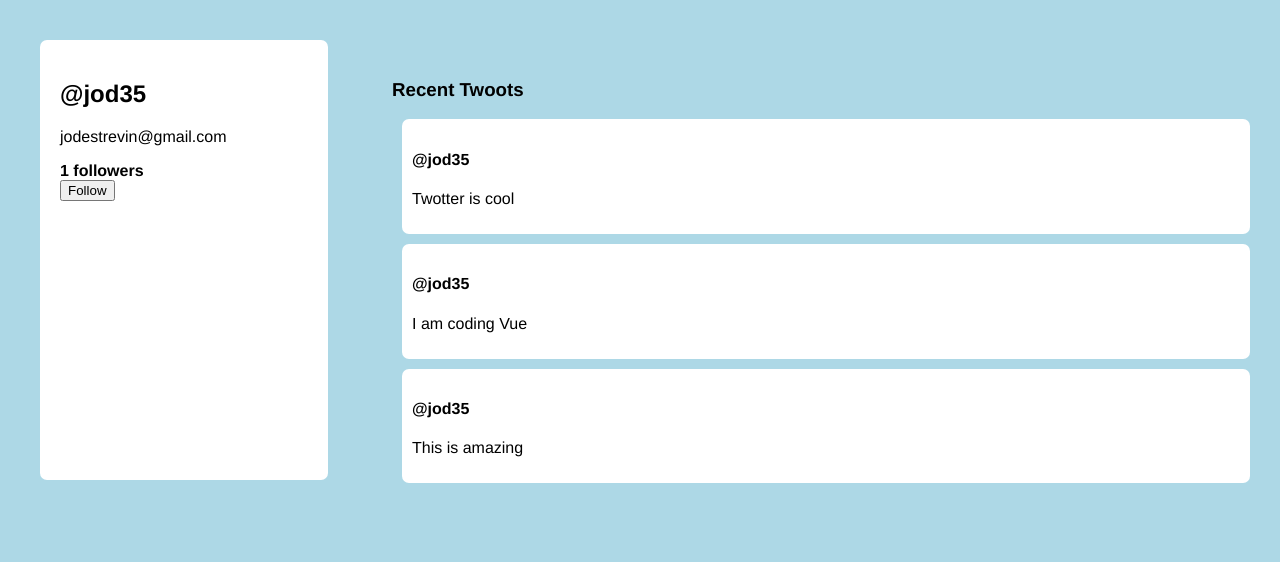
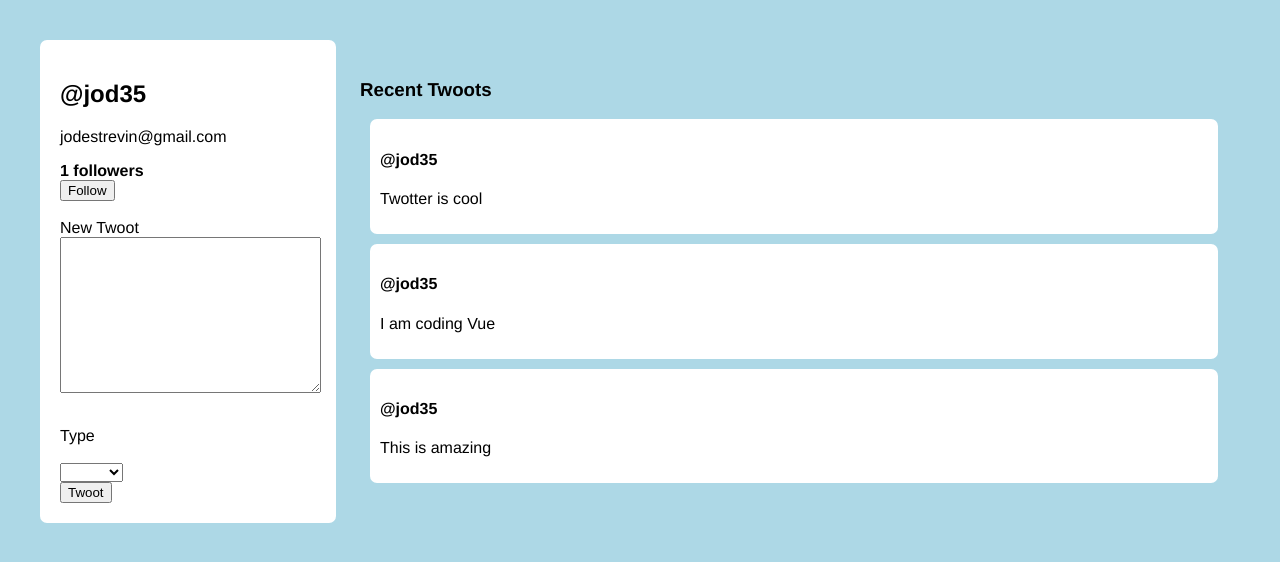
Before and after one commit to jod35/twotter, a Vue app: page / in a window 1280 px wide. Shown: the top 562 px of the page. Built offline with nearby package versions, Linux system fonts and the light colour scheme.

Commit message:
forms and input-values

```diff
--- a/src/components/UserProfile.vue
+++ b/src/components/UserProfile.vue
@@ -1,120 +1,155 @@
 <template>
   <div class="user">
-        <h2 class="username">
-            @{{user.username}}
-        </h2>
-        <p>{{user.getfullName}}</p>
-        <p ></p>
-        <p>{{user.email}}</p>
-        <p class="admin-badge" v-if="user.isAdmin">{{user.isAdmin}}</p>
-        <strong>
-            {{user.followers}} followers
-        </strong>
-        <br>
+    <h2 class="username">@{{ user.username }}</h2>
+    <p>{{ user.getfullName }}</p>
+    <p></p>
+    <p>{{ user.email }}</p>
+    <p class="admin-badge" v-if="user.isAdmin">{{ user.isAdmin }}</p>
+    <strong> {{ user.followers }} followers </strong>
+    <br />
     <button @click="followUser()">Follow</button>
+    <br />
+    <br />
+    <form v-on:submit.prevent="createNewTwoot">
+      <label for="twoot" id="twoot-input">New Twoot</label>
+      <textarea
+        name="twoot"
+        id="twoot"
+        cols="30"
+        rows="10"
+        v-model="newTwootContent"
+      >
+      </textarea>
+      <div class="twoot-type">
+        <label for="twoot-type">Type</label>
+        <br />
+        <br />
+        <select name="twoot_type" id="twoot-type" v-model="newTwootType">
+          <option
+            v-for="option in twoot_types"
+            v-bind:key="option.id"
+            value="option.value"
+          >
+            {{ option.name }}
+          </option>
+        </select>
+      </div>
+      <button>Twoot</button>
+    </form>
   </div>
 
   <div class="twoots">
-        <h3 class="twootes-header">
-            Recent Twoots
-        </h3>
+    <h3 class="twootes-header">Recent Twoots</h3>
 
     <div class="twoot" v-for="twoot in twoots" v-bind:key="twoot.id">
-            <Twoot  v-bind:twoot="twoot"
+      <Twoot
+        v-bind:twoot="twoot"
         v-bind:content="twoot.content"
         v-bind:username="user.username"
-                    v-on:favorite="toggleFavorite(twoot.id)">
+        v-on:favorite="toggleFavorite(twoot.id)"
+      >
       </Twoot>
     </div>
   </div>
 </template>
 
 <script>
-
-import Twoot from './Twoot'
+import Twoot from "./Twoot";
 
 export default {
-        name:"UserProfile",
-        components:{Twoot},
+  name: "UserProfile",
+  components: { Twoot },
   data() {
     return {
-                user:{
-                    username:"jod35",
-                    firstName:"ssali",
-                    lastName:"Jonathan",
-                    email:"jodestrevin@gmail.com",
-                    isAdmin:false,
-                    followers:0
+      newTwootContent: "",
+      newTwootType: "instant",
+      user: {
+        username: "jod35",
+        firstName: "ssali",
+        lastName: "Jonathan",
+        email: "jodestrevin@gmail.com",
+        isAdmin: false,
+        followers: 0,
       },
-                twoots:[
-                    {id:1,
-                    content:"Twotter is cool",
+      twoots: [
+        { id: 1, content: "Twotter is cool" },
+        { id: 2, content: "I am coding Vue" },
+        { id: 3, content: "This is amazing" },
+      ],
+      twoot_types: [
+        { value: "draft", name: "Draft" },
+        { value: "instant", name: "Instant" },
+      ],
+    };
   },
-                     {id:2,
-                    content:"I am coding Vue",
+  computed: {
+    getfullName() {
+      return `${this.user.firstName} ${this.user.lastName}`;
     },
-                     {id:3,
-                    content:"This is amazing",
   },
-                ]
+  methods: {
+    followUser() {
+      this.user.followers++;
+    },
+    toggleFavorite(id) {
+      console.log(`Favorited twoot with ID ${id}`);
+    },
+    createNewTwoot(){
+        if(this.newTwootContent && this.newTwootType !== 'draft'){
+            this.twoots.unshift({
+                id:this.twoots.id +1,
+                content: this.newTwootContent
+
+            })
+        }
+        this.newTwootContent="";
     }
   },
-        computed:{
-            getfullName(){
-                return `${this.user.firstName} ${this.user.lastName}`
+  mounted() {
+    this.followUser();
+  },
+  watch: {
+    follow(oldFollwerCount, NewfollowerCount) {
+      if (oldFollwerCount < NewfollowerCount) {
+        console.log(`${this.user.username} has been followed`);
       }
     },
-        methods:{
-            followUser(){
-                this.user.followers++;
   },
-            toggleFavorite(id){
-                console.log(`Favorited twoot with ID ${id}`);
-            }
-        },
-        mounted(){
-            this.followUser();
-        },
-        watch:{
-            follow(oldFollwerCount , NewfollowerCount){
-                if(oldFollwerCount< NewfollowerCount){
-                    console.log(`${this.user.username} has been followed`);
-                }
-            }
-        },
-
-
-    }
-
+};
 </script>
 
 <style>
-.user{
+.user {
   background-color: white;
   padding: 20px;
   width: 20%;
-    height: 400px;
+  min-height: 400px;
   border-radius: 7px;
+  position: fixed;
 }
-.twoots{
+.twoots {
   width: 70%;
   padding: 20px;
+  position: relative;
+  left: 300px;
 }
-.twoot{
+.twoot {
   padding: 10px;
   border-radius: 7px;
   background-color: white;
   margin: 10px;
   transition: all 1.2s;
 }
-.twoot:hover{
-    transform: scale(1.1,1.1);
+.twoot:hover {
+  transform: scale(1.1, 1.1);
   cursor: pointer;
 }
-.admin-badge{
+.admin-badge {
   background-color: rebeccapurple;
   color: white;
   padding: 10px;
-
+}
+.twoot-type {
+  margin-top: 30px;
 }
 </style>
```
Lines whose indentation alone changed are shown as unchanged.
